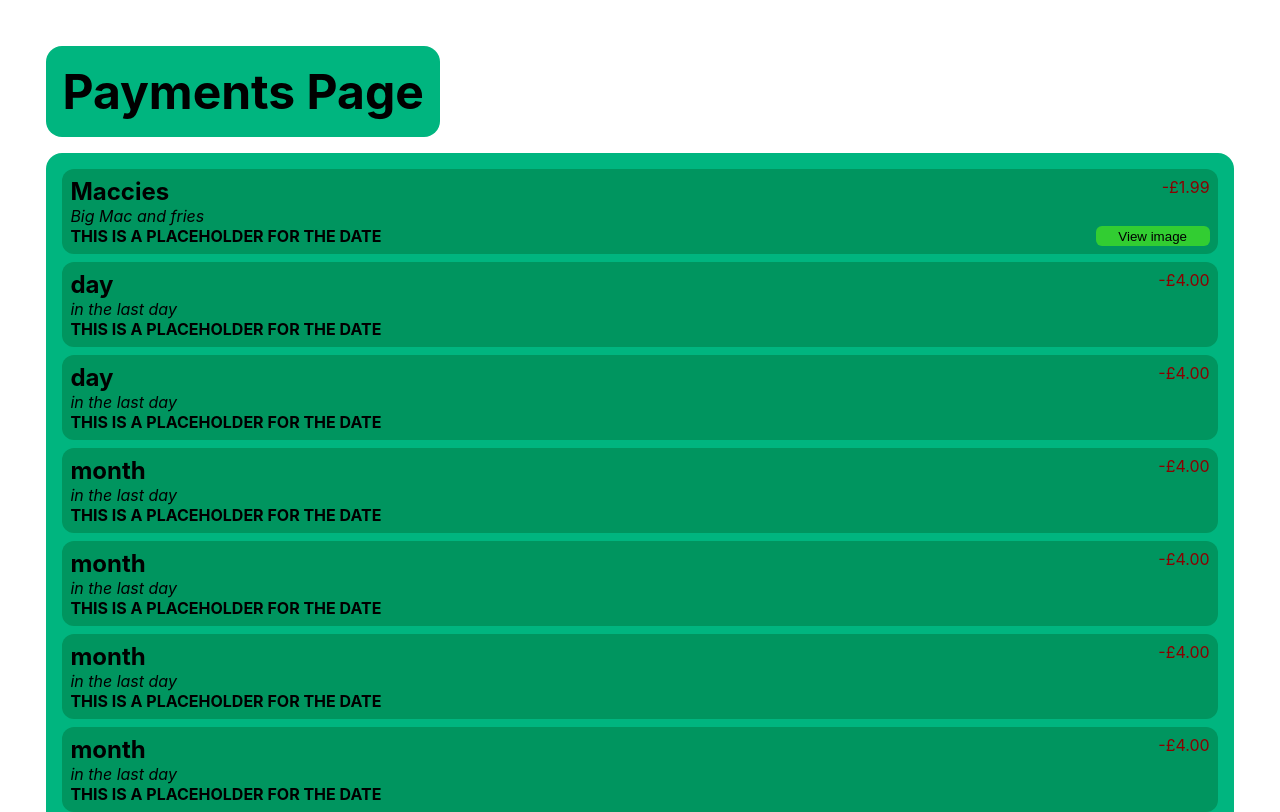
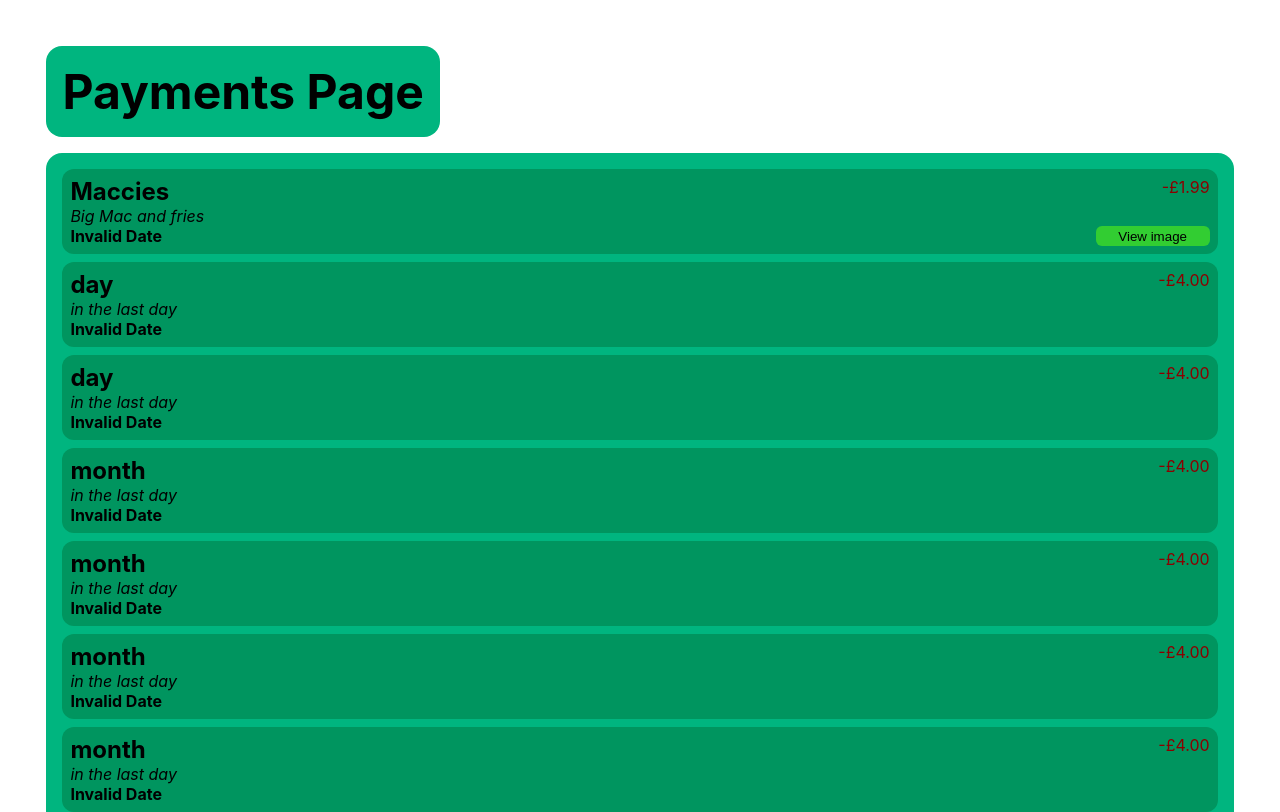
Before and after one commit to muhsin7/spending-tracker, a React (Create React App) app in the folder client/: page /payments in a window 1280 px wide. Shown: the top 812 px of the page. Built offline with nearby package versions, Linux system fonts and the light colour scheme; no server answers.

Commit message:
Display the dates of the payments

```diff
--- a/client/src/pages/paymentsPage/PaymentCard.js
+++ b/client/src/pages/paymentsPage/PaymentCard.js
@@ -4,7 +4,7 @@ import "reactjs-popup/dist/index.css";
 
 export default function PaymentCard(props) {
   const TITLE = props.payment.title;
-  const DATE = "THIS IS A PLACEHOLDER FOR THE DATE";
+  const DATE = new Date(props.payment.createdAt.$date.$numberLong).toLocaleString();
   const DESCRIPTION = props.payment.description;
   const DOES_IMAGE_EXIST = props.payment.hasOwnProperty('image');
 
```
